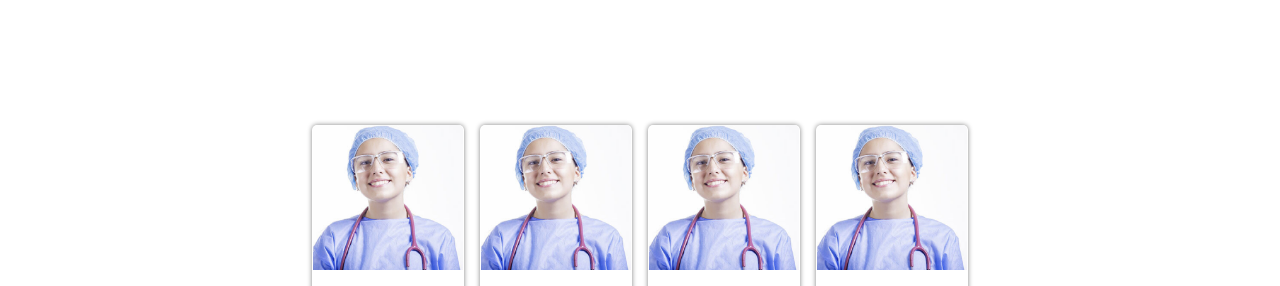
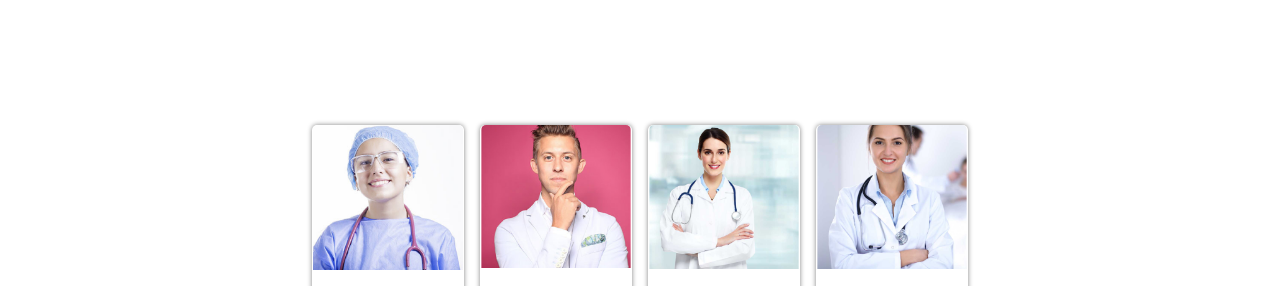
Before and after one commit to haroldmud/Medical-corps, a plain HTML site: page index.htm in a window 1280 px wide. Shown: the part 1105-1391 px from the top of the page. Drawn offline with Linux system fonts and the light colour scheme.

Commit message:
Implement images to cards

```diff
--- a/index.htm
+++ b/index.htm
@@ -143,7 +143,7 @@
             <img
               class="team-cards__image"
               width="150"
-              src="./images/user-cover-1.png"
+              src="./images/user-cover-2.png"
               alt="first member"
             />
           </div>
@@ -186,7 +186,7 @@
             <img
               class="team-cards__image"
               width="150"
-              src="./images/user-cover-1.png"
+              src="./images/user-cover-3.png"
               alt="first member"
             />
           </div>
@@ -229,7 +229,7 @@
             <img
               class="team-cards__image"
               width="150"
-              src="./images/user-cover-1.png"
+              src="./images/user-cover-4.png"
               alt="first member"
             />
           </div>
```
